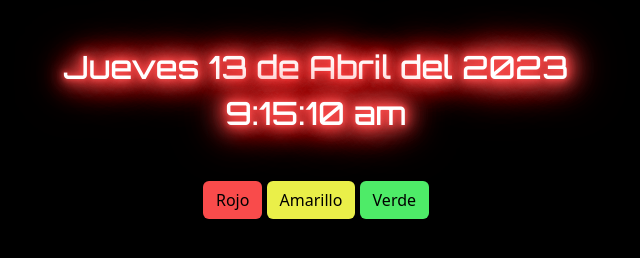
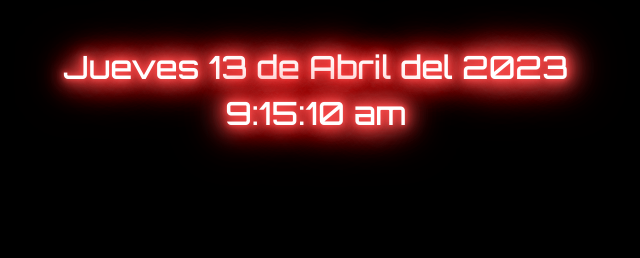
Before and after one commit to ezequielmonachesi/reloj, a plain HTML site: page index.html in a window 1280 px wide. Shown: the whole page, without its empty margins (324-964 px from the left). Drawn offline with nearby package versions, Linux system fonts and the light colour scheme.

```diff
--- a/index.html
+++ b/index.html
@@ -9,6 +9,7 @@
       name="description"
       content="Reloj realizado con html, boostrap, css y js, manejo de BOM"
     />
+    <meta name="author" content="cesar ezequiel monachesi">
     <link href="https://cdn.jsdelivr.net/npm/bootstrap@5.3.0-alpha3/dist/css/bootstrap.min.css" rel="stylesheet" integrity="sha384-KK94CHFLLe+nY2dmCWGMq91rCGa5gtU4mk92HdvYe+M/SXH301p5ILy+dN9+nJOZ" crossorigin="anonymous">
     <link rel="stylesheet" href="./css/style.css">
     <title>Reloj</title>
@@ -19,11 +20,6 @@
         <h2 id="fecha"></h2>
         <h2 id="hora"></h2>
       </section>
-      <section class="mt-5">
-        <button type="button" class="btn btnRojo">Rojo</button>
-        <button type="button" class="btn btnAmarillo">Amarillo</button>
-        <button type="button" class="btn btnVerde">Verde</button>
-      </section>
     </main>
     <script
       src="https://cdn.jsdelivr.net/npm/bootstrap@5.3.0-alpha3/dist/js/bootstrap.bundle.min.js"
```
